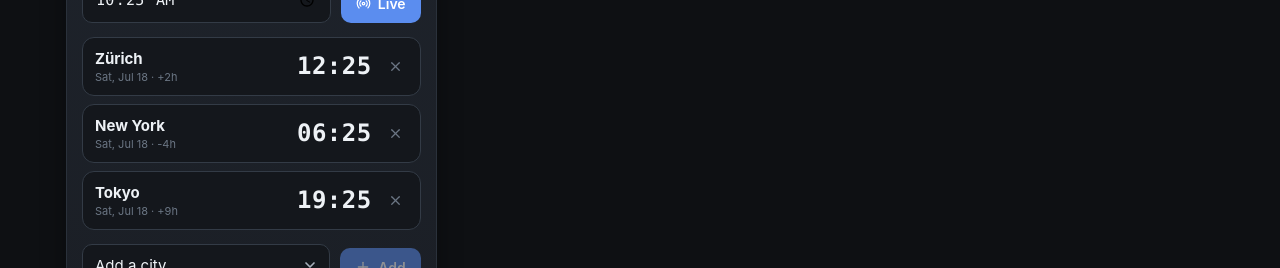
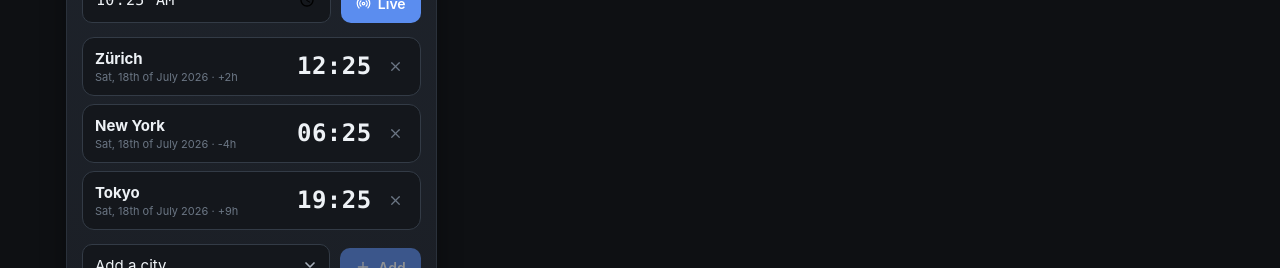
Before and after one commit to olivierluethy/swiss-army-toolkit, a React (Vite) app: page / in a window 1280 px wide. Both pictures are taken after a click on the button "Clock". Shown: the part 510-778 px from the top of the page. Built offline with nearby package versions, Linux system fonts and the light colour scheme.

Commit message:
Format all displayed dates as ordinal day, full month and year

```diff
--- a/src/tools/DateCalculator.jsx
+++ b/src/tools/DateCalculator.jsx
@@ -1,5 +1,6 @@
 import { useEffect, useState } from 'react'
 import { Segmented, Field } from '../components/ui.jsx'
+import { formatDate } from '../utils/formatDate.js'
 
 const DAY = 86400000
 function isoToday() {
@@ -71,8 +72,8 @@ function AddSubtract() {
         </label>
       </div>
       <div className="cur__result">
-        <div className="cur__result-amt stat" style={{ fontSize: 22 }}>
-          {result ? result.toLocaleDateString(undefined, { weekday: 'short', year: 'numeric', month: 'short', day: 'numeric' }) : '—'}
+        <div className="cur__result-amt stat" style={{ fontSize: 21 }}>
+          {result ? formatDate(result) : '—'}
         </div>
       </div>
     </>
@@ -110,7 +111,12 @@ function Countdown() {
           ))}
         </div>
       ) : <p className="tool__note">Pick a date to start the countdown.</p>}
-      {diff != null && <p className="tool__note">{past ? 'That moment has passed.' : 'Counting down…'}</p>}
+      {t != null && !isNaN(t) && (
+        <p className="tool__note">
+          {past ? 'Passed on ' : 'Counting down to '}
+          <b>{formatDate(t)}</b>
+        </p>
+      )}
     </>
   )
 }
--- a/src/tools/WorldClock.jsx
+++ b/src/tools/WorldClock.jsx
@@ -2,6 +2,7 @@ import { useEffect, useMemo, useState } from 'react'
 import { Plus, X, Radio } from 'lucide-react'
 import { useLocalStorage } from '../hooks/useLocalStorage.js'
 import { Field } from '../components/ui.jsx'
+import { formatDate, formatWeekday } from '../utils/formatDate.js'
 
 const ZONES = [
   { tz: 'Pacific/Honolulu', city: 'Honolulu' },
@@ -103,7 +104,9 @@ export default function WorldClock() {
             <div className="wc__row" key={tz}>
               <div className="wc__city">
                 <b>{CITY[tz] || tz}</b>
-                <span className="muted">{p.weekday}, {p.month} {p.day} · {offLabel}</span>
+                <span className="muted">
+                  {formatWeekday(baseDate, { timeZone: tz })}, {formatDate(baseDate, { timeZone: tz })} · {offLabel}
+                </span>
               </div>
               <div className="wc__time stat">{p.hour}:{p.minute}</div>
               <button className="wc__x" onClick={() => remove(tz)} aria-label={`Remove ${CITY[tz]}`}><X size={15} /></button>
--- /dev/null
+++ b/src/utils/formatDate.js
@@ -0,0 +1,50 @@
+// One shared date formatter used everywhere, so every user-facing date reads
+// like "15th of January 2026" — never ISO (2026-01-15) or slashes (07/18/2026).
+
+function ordinal(day) {
+  const s = ['th', 'st', 'nd', 'rd']
+  const v = day % 100
+  return s[(v - 20) % 10] || s[v] || s[0]
+}
+
+function toDate(value) {
+  return value instanceof Date ? value : new Date(value)
+}
+
+/** "15th of January 2026" (timeZone optional, for zone-aware displays). */
+export function formatDate(value, opts = {}) {
+  const d = toDate(value)
+  if (isNaN(d)) return ''
+  const parts = new Intl.DateTimeFormat('en-GB', {
+    timeZone: opts.timeZone,
+    day: 'numeric',
+    month: 'long',
+    year: 'numeric',
+  }).formatToParts(d)
+  const get = (t) => parts.find((p) => p.type === t)?.value
+  const day = parseInt(get('day'), 10)
+  return `${day}${ordinal(day)} of ${get('month')} ${get('year')}`
+}
+
+/** "15th of January 2026, 14:32" (24-hour). */
+export function formatDateTime(value, opts = {}) {
+  const d = toDate(value)
+  if (isNaN(d)) return ''
+  const time = new Intl.DateTimeFormat('en-GB', {
+    timeZone: opts.timeZone,
+    hour: '2-digit',
+    minute: '2-digit',
+    hour12: false,
+  }).format(d)
+  return `${formatDate(d, opts)}, ${time}`
+}
+
+/** Short weekday, e.g. "Thu" (timeZone optional). */
+export function formatWeekday(value, opts = {}) {
+  const d = toDate(value)
+  if (isNaN(d)) return ''
+  return new Intl.DateTimeFormat('en-GB', {
+    timeZone: opts.timeZone,
+    weekday: 'short',
+  }).format(d)
+}
```
